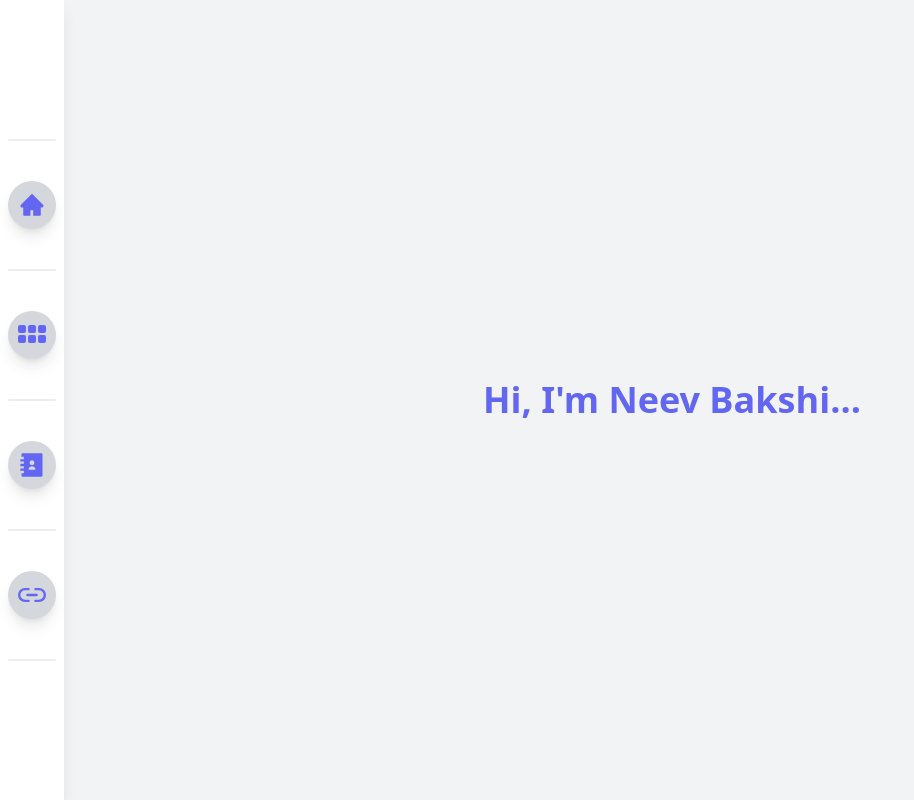
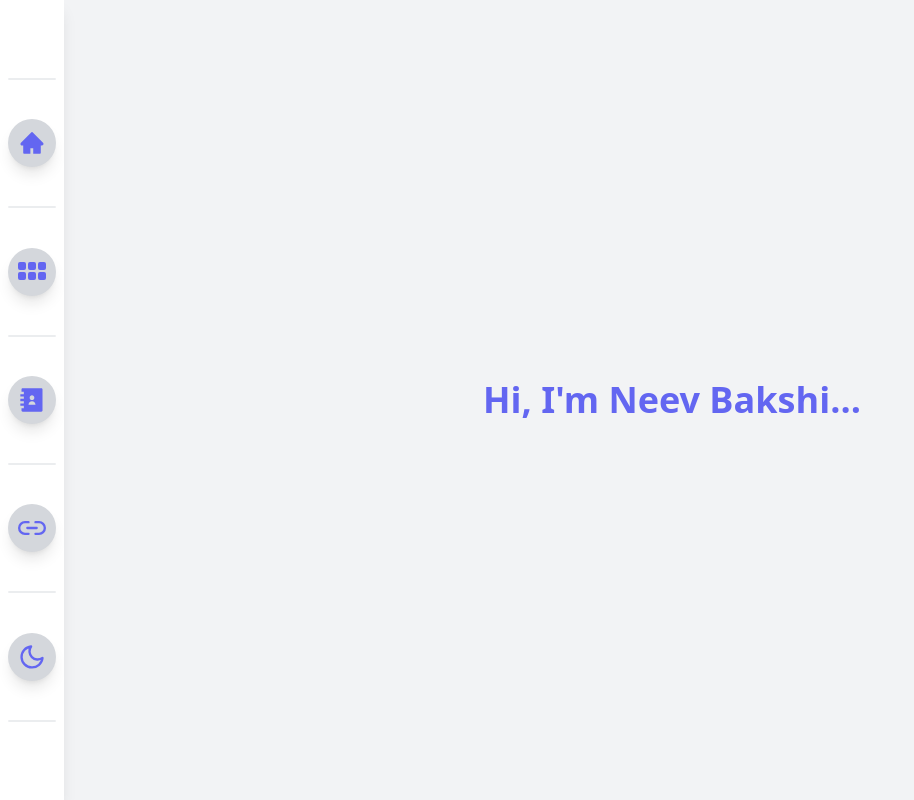
Before and after one commit to n33vb4k/PortfolioWebsite, a React (Vite) app in the folder portfoliosite/: page / in a window 1280 px wide. Shown: the top 800 px of the page, without its empty margins (0-914 px from the left). Built offline with nearby package versions, Linux system fonts and the light colour scheme.

Commit message:
added change theme toggle, fixed colour scheme

```diff
--- a/portfoliosite/src/components/SideBar.tsx
+++ b/portfoliosite/src/components/SideBar.tsx
@@ -1,17 +1,25 @@
+import React, { useState } from 'react';
 import { AiFillHome } from "react-icons/ai";
 import { BsFillGrid3X2GapFill } from "react-icons/bs";
 import { RiContactsBook3Fill } from "react-icons/ri";
-import { FiLink2 } from "react-icons/fi";
+import { FiLink2, FiMoon, FiSun } from "react-icons/fi";
 
 type SideBarProps = {
     onSideBarClick: (section: | "home" | "projects" | "contact" | "links") => void;
 };
 
 const SideBar = ( {onSideBarClick} : SideBarProps) => {
+    const [isDarkMode, setIsDarkMode] = useState(false);
+
+    const toggleTheme = () => {
+        setIsDarkMode(!isDarkMode);
+        document.documentElement.classList.toggle('dark', !isDarkMode);
+    }
+
     return (
         <div className="fixed top-0 left-0 h-screen w-16 flex flex-col
                   bg-white dark:bg-gray-900 shadow-lg justify-between">
-            <div className="flex-grow-[0.2]"></div>
+            <div className="flex-grow-[0.1]"></div>
             <Divider />
             <div className="cursor-pointer" onClick={() => onSideBarClick("home")}>
                 <SideBarIcon icon={<AiFillHome size="26" />} text='Home'/>
@@ -29,7 +37,11 @@ const SideBar = ( {onSideBarClick} : SideBarProps) => {
                 <SideBarIcon icon={<FiLink2 size="28" />} text='Links' />
             </div>
             <Divider />
-            <div className="flex-grow-[0.2]"></div>
+            <div className="cursor-pointer" onClick={toggleTheme}>
+                <SideBarIcon icon={isDarkMode? <FiSun size="28" /> : <FiMoon size="28" />} text="Toggle Theme" />
+            </div>
+            <Divider />
+            <div className="flex-grow-[0.1]"></div>
         </div>
     );
 };
--- a/portfoliosite/src/index.css
+++ b/portfoliosite/src/index.css
@@ -29,7 +29,7 @@
   .project_card {
     @apply relative flex flex-col items-center justify-center
     w-80 h-96 p-4 m-4
-    bg-white dark:bg-gray-800 hover:bg-indigo-600
+    bg-white dark:bg-gray-800 hover:bg-indigo-600 dark:hover:bg-indigo-600
     rounded-xl shadow-lg
     transition-all duration-300 ease-linear
     cursor-pointer;
--- a/portfoliosite/tailwind.config.js
+++ b/portfoliosite/tailwind.config.js
@@ -3,6 +3,7 @@ export default {
   content: [
     "./index.html",
     "./src/**/*.{js,ts,jsx,tsx}",],
+  darkMode: 'class',
   theme: {
     extend: {
       colors: {
```
